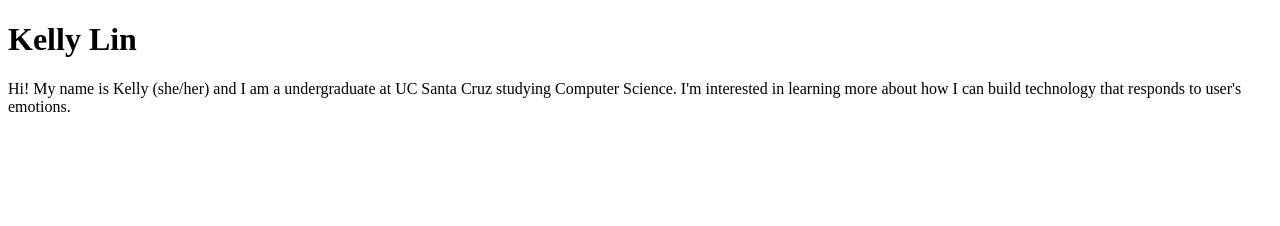
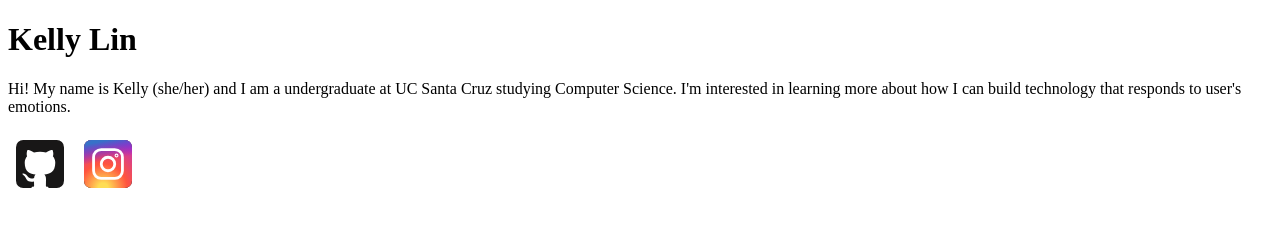
Before and after one commit to linkelly/website, a plain HTML site: page index.html in a window 1280 px wide. Drawn offline with Linux system fonts and the light colour scheme.

Commit message:
add: socialicons

```diff
--- a/index.html
+++ b/index.html
@@ -4,6 +4,7 @@
     <meta charset="UTF-8">
     <meta http-equiv="X-UA-Compatible" content="IE=edge">
     <meta name="viewport" content="width=device-width, initial-scale=1.0">
+    <link rel="stylesheet" href="style.css">
     <title>Kelly's website</title>
 </head>
 <body>
@@ -11,6 +12,9 @@
     <main>
         <h1>Kelly Lin</h1>
         <p>Hi! My name is Kelly (she/her) and I am a undergraduate at UC Santa Cruz studying Computer Science. I'm interested in learning more about how I can build technology that responds to user's emotions.</p>
+
+        <a href="https://github.com/kellylin118"><img class="socialicon"src="github.svg"></a>
+              <a href="https://instagram.com/linkellyyy"><img class="socialicon"src="instagram.svg"></a>
     </main>
 
 </body>
--- /dev/null
+++ b/style.css
@@ -0,0 +1,8 @@
+.socialicon{
+    width:3em;
+    height:3em;
+    margin:0.5em;
+}
+.socialicon:hover{
+    opacity:0.8;
+}
```
Also changed, not shown: github.svg (added), instagram.svg (added).
